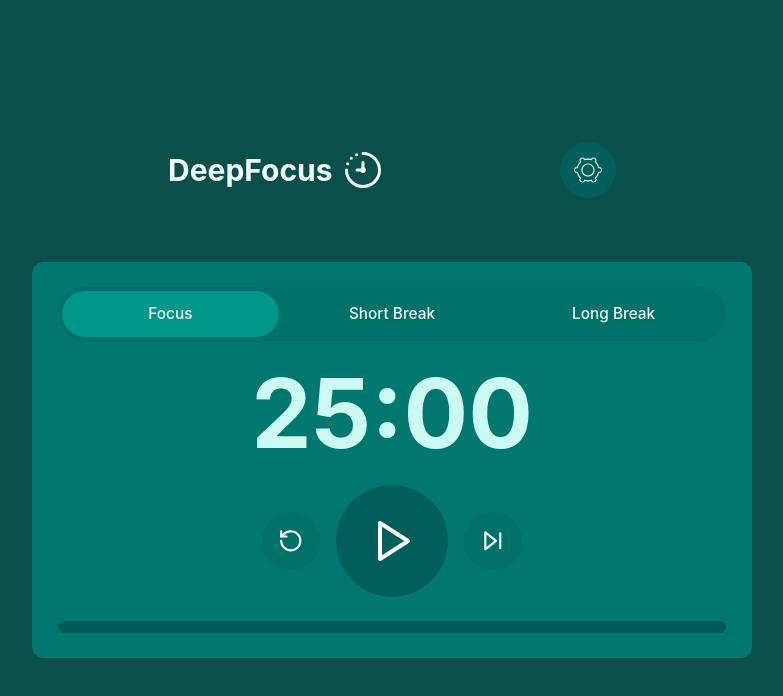
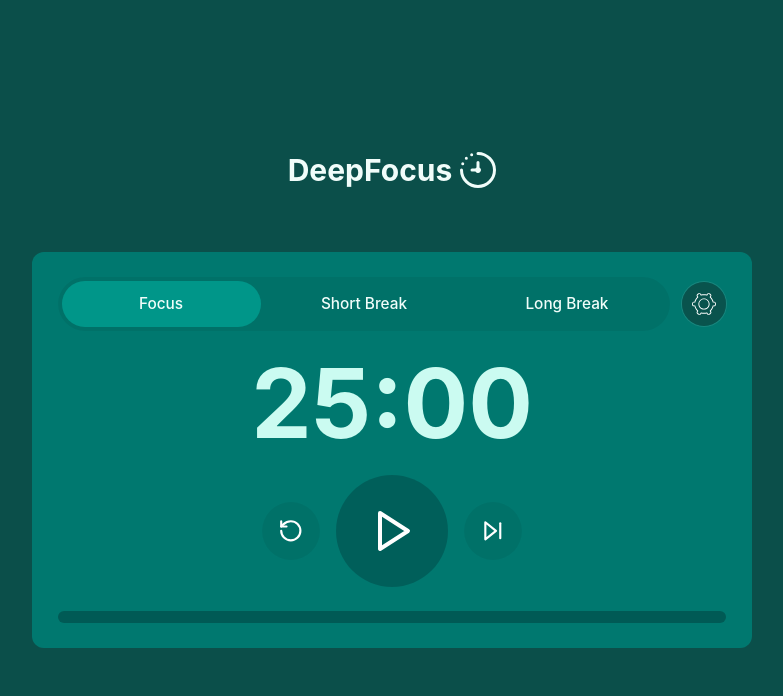
Before and after one commit to OtonielG/pomodoro-app, a React (Vite) app: page / in a window 1280 px wide. Shown: the top 696 px of the page, without its empty margins (248-1031 px from the left). Built offline with nearby package versions, Linux system fonts and the light colour scheme.

Commit message:
refactor: add settings button to timer header

```diff
--- a/src/App.tsx
+++ b/src/App.tsx
@@ -3,7 +3,7 @@ import Timer from "./components/Timer";
 
 function App() {
   return (
-    <div className="bg-teal-900 w-full h-dvh flex flex-col gap-16 justify-center items-center">
+    <div className="bg-teal-900 w-full h-dvh flex flex-col gap-16 justify-center items-center overflow-hidden">
       <Header />
       <main className="w-full md:1/2 lg:w-2/5 flex flex-col justify-center items-center px-8 md:px-12 lg:px-16">
         <Timer />
--- a/src/components/Header.tsx
+++ b/src/components/Header.tsx
@@ -1,19 +1,12 @@
-import SettingsIcon from "../assets/settings-gear-svgrepo-com.svg?react";
 import TimerIcon from "../assets/time-quarter-to-svgrepo-com.svg?react";
 
 export default function Header() {
   return (
-    <header className="w-full md:w-1/2 lg:w-2/5 px-4 sm:px-6 md:px-8 flex justify-between items-center">
-      <div className="flex gap-2 sm:gap-3 items-center">
-        <h1 className="text-xl sm:text-2xl md:text-3xl font-bold text-teal-50">
-          DeepFocus
-        </h1>
-        <TimerIcon className="size-6 sm:size-7 md:size-8 lg:size-9 text-teal-50" />
-      </div>
-
-      <button className="group bg-teal-800 p-2.5 sm:p-3 md:p-3.5 rounded-full flex justify-center items-center hover:scale-110 transition-transform duration-300 cursor-pointer">
-        <SettingsIcon className="size-5 sm:size-6 md:size-7 text-teal-50 transition-transform duration-300 group-hover:rotate-180 group-hover:scale-110" />
-      </button>
+    <header className="w-full flex justify-center items-center gap-2">
+      <h1 className="text-xl sm:text-2xl md:text-3xl font-bold text-teal-50">
+        DeepFocus
+      </h1>
+      <TimerIcon className="size-6 sm:size-7 md:size-8 lg:size-9 text-teal-50" />
     </header>
   );
 }
--- a/src/components/Timer.tsx
+++ b/src/components/Timer.tsx
@@ -2,6 +2,7 @@ import ReturnIcon from "../assets/return-svgrepo-com.svg?react";
 import PlayIcon from "../assets/play-svgrepo-com.svg?react";
 import PauseIcon from "../assets/pause-svgrepo-com.svg?react";
 import SkipIcon from "../assets/skip-next-svgrepo-com.svg?react";
+import SettingsIcon from "../assets/settings-gear-svgrepo-com.svg?react";
 
 import { useEffect, useRef } from "react";
 import { useTimer, type TimerMode, TIMER_DURATIONS } from "../hooks/useTimer";
@@ -59,7 +60,8 @@ export default function Timer() {
 
   return (
     <section className="w-[min(92vw,720px)] rounded-xl bg-teal-700 p-[clamp(1rem,2vw,2rem)] flex flex-col items-center justify-center gap-[clamp(1rem,2vw,1.5rem)]">
-      <div className="w-full rounded-full bg-teal-800/30 p-1 flex items-center gap-1 overflow-hidden">
+      <div className="w-full flex items-center gap-3">
+        <div className="flex-1 rounded-full bg-teal-800/30 p-1 flex items-center gap-1 overflow-hidden">
           {(Object.keys(TIMER_LABELS) as TimerMode[]).map((mode) => (
             <button
               key={mode}
@@ -69,9 +71,7 @@ export default function Timer() {
                 px-[clamp(0.4rem,1vw,0.75rem)] py-[clamp(0.45rem,1vw,0.7rem)]
                 text-teal-50 text-center font-medium
                 text-[clamp(0.65rem,1.2vw,1rem)]
-              whitespace-nowrap
-              transition-all
-              duration-300
+                whitespace-nowrap transition-all duration-300
                 hover:font-bold cursor-pointer
                 ${activeMode === mode ? "bg-teal-600" : ""}
               `}
@@ -93,6 +93,14 @@ export default function Timer() {
               )}
             </button>
           ))}
+        </div>
+
+        <button
+          aria-label="Open settings"
+          className="group bg-teal-900/90 p-2.5 rounded-full hover:bg-teal-800 cursor-pointer shrink-0 ring-1 ring-white/10 transition-colors"
+        >
+          <SettingsIcon className="size-[clamp(1.1rem,2vw,1.5rem)] text-white transition-transform duration-300 group-hover:rotate-180" />
+        </button>
       </div>
 
       <div className="font-bold text-teal-100 leading-none">
```
Lines whose indentation alone changed are shown as unchanged.
